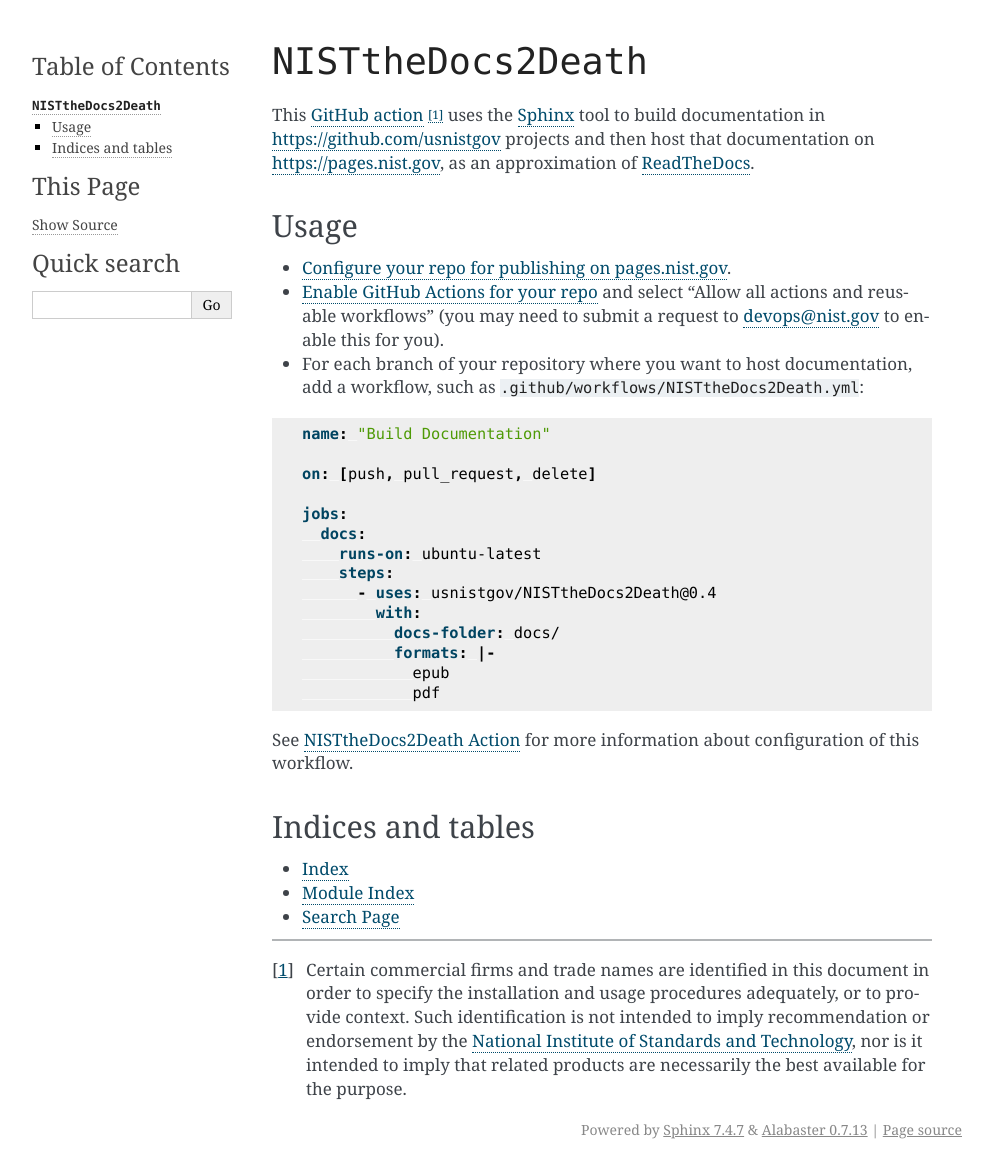
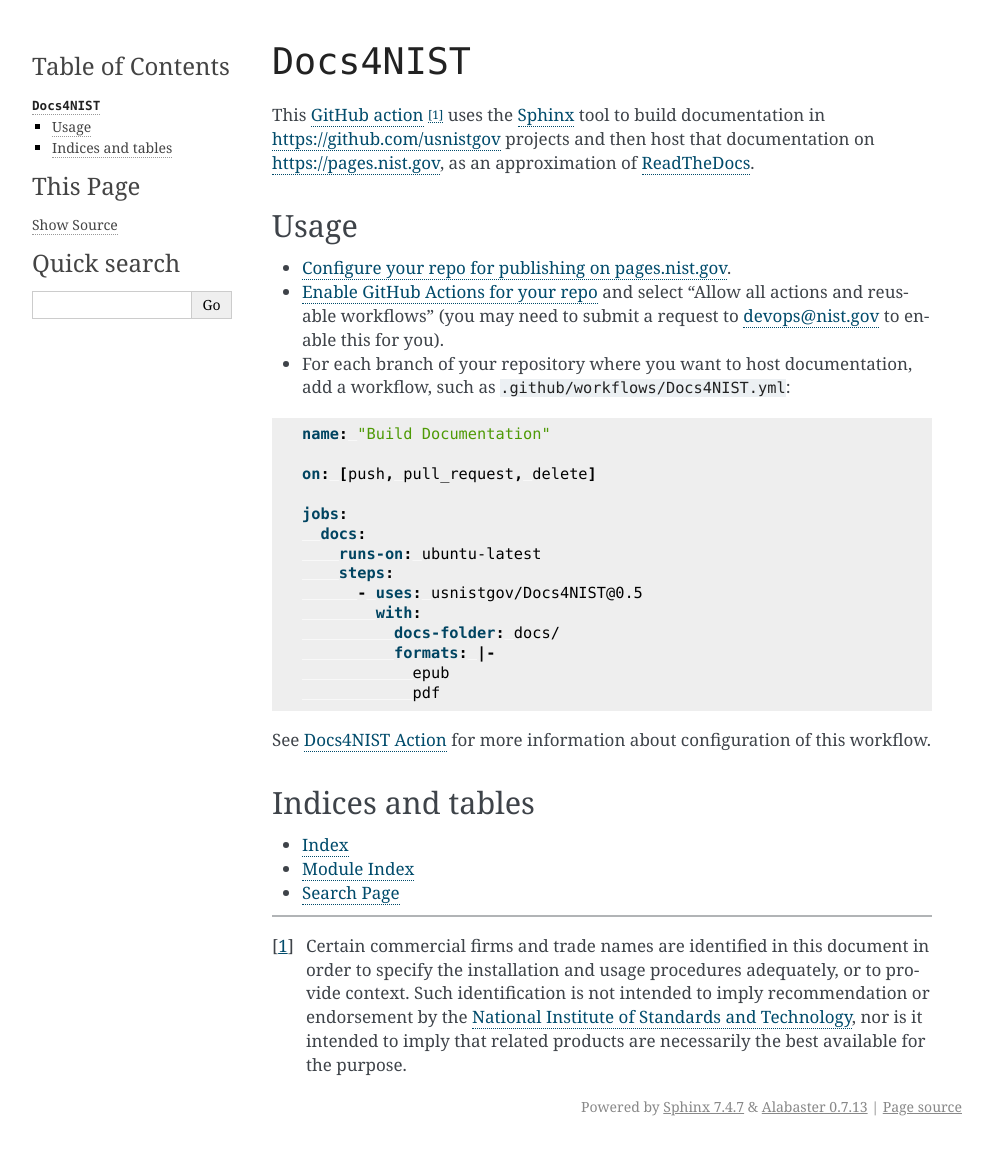
Before and after one commit to usnistgov/Docs4NIST, a Sphinx documentation site: the page built from docs/index.rst, in a window 1280 px wide. Shown: the whole page, without its empty margins (148-1141 px from the left). Built offline with Sphinx 7.4.7, drawn with Linux system fonts in a browser that asks for light colours; after the commit the page ends 1146 px from its top, so only the background shows below that.

Commit message:
Rename package to appease OISM (#21)

```diff
--- a/action.yml
+++ b/action.yml
@@ -1,6 +1,6 @@
 # This is a basic workflow that is manually triggered
 
-name: NISTtheDocs2Death
+name: Docs4NIST
 description: Deploys Sphinx-built documentation to https://pages.nist.gov
 author: Jonathan Guyer
 
@@ -115,7 +115,7 @@
       id: ntd2d
       # from https://github.com/orgs/community/discussions/41927#discussioncomment-4605881
       # @mbrancato
-      # because usnistgov/NISTtheDocs2Death/ntd2d@${{ github.action_ref }}
+      # because usnistgov/Docs4NIST/ntd2d@${{ github.action_ref }}
       # doesn't work
       uses: ./../../_actions/current/ntd2d
       with:
--- a/docs/conf.py
+++ b/docs/conf.py
@@ -6,7 +6,7 @@
 # -- Project information -----------------------------------------------------
 # https://www.sphinx-doc.org/en/master/usage/configuration.html#project-information
 
-project = 'NISTtheDocs2Death'
+project = 'Docs4NIST'
 copyright = u'works of NIST employees are not not subject to copyright protection in the United States'
 author = 'Jonathan E. Guyer'
 
--- a/docs/index.rst
+++ b/docs/index.rst
@@ -1,7 +1,7 @@
-.. _NISTTHEDOCS2DEATH_INTRO:
+.. _DOCS4NIST_INTRO:
 
-``NISTtheDocs2Death``
-=====================
+``Docs4NIST``
+=============
 
 This `GitHub action <https://docs.github.com/en/actions>`_ [#]_ uses the
 `Sphinx <https://www.sphinx-doc.org/>`_ tool to build documentation in
@@ -21,7 +21,7 @@
   and select "Allow all actions and reusable workflows" (you may need to
   submit a request to devops@nist.gov to enable this for you).
 - For each branch of your repository where you want to host documentation,
-  add a workflow, such as :file:`.github/workflows/NISTtheDocs2Death.yml`:
+  add a workflow, such as :file:`.github/workflows/Docs4NIST.yml`:
 
 .. code-block:: yaml
 
@@ -33,14 +33,14 @@
      docs:
        runs-on: ubuntu-latest
        steps:
-         - uses: usnistgov/NISTtheDocs2Death@0.4
+         - uses: usnistgov/Docs4NIST@0.5
            with:
              docs-folder: docs/
              formats: |-
                epub
                pdf
 
-See :ref:`NISTTHEDOCS2DEATH` for more information about configuration of
+See :ref:`DOCS4NIST` for more information about configuration of
 this workflow.
 
 .. toctree::
@@ -57,7 +57,7 @@
    :caption: Actions:
    :hidden:
 
-   nistthedocs2death
+   docs4nist
    ntd2d
 
 
```
Also changed, not shown: README.md (+4 -4 lines), docs/customization.rst (+12 -12 lines), docs/docs4nist.rst (renamed from docs/nistthedocs2death.rst, +5 -5 lines), docs/ntd2d.rst (+4 -4 lines), ntd2d/README.md, 5 other files.
